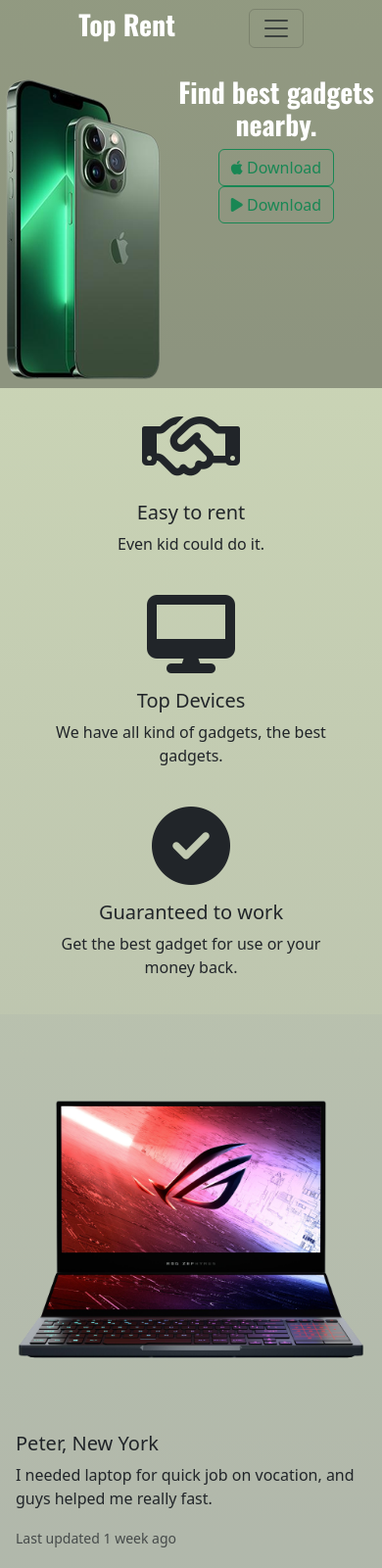
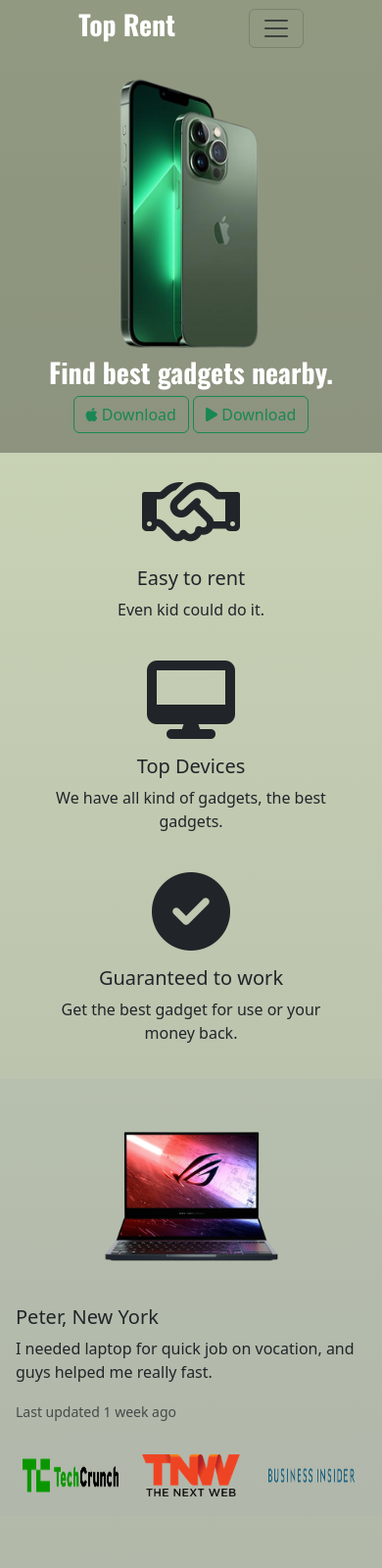
Before and after one commit to TetianaBabak712/final, a plain HTML site: page index.html in a window 390 px wide. Shown: the top 1600 px of the page at 98% size. Drawn offline with nearby package versions, Linux system fonts and the light colour scheme.

Commit message:
Add files via upload

```diff
--- a/css/styles.css
+++ b/css/styles.css
@@ -107,6 +107,28 @@
     width: 100px;
   }
   #pricing {
-    width: 80%;
+    display: block;
+    margin-left: auto;
+    margin-right: auto;
+    width: 70%;
+  }
+  .download-field {
+    display: flex;
+    flex-direction: column;
+    padding-bottom: 20px;
+  }
+
+  .iphoneImage {
+    display: block;
+    margin-left: auto;
+    margin-right: auto;
+    width: 40%;
+  }
+
+  .img-fluid.rounded-start {
+    display: block;
+    margin-left: auto;
+    margin-right: auto;
+    width: 50%;
   }
 }
```
